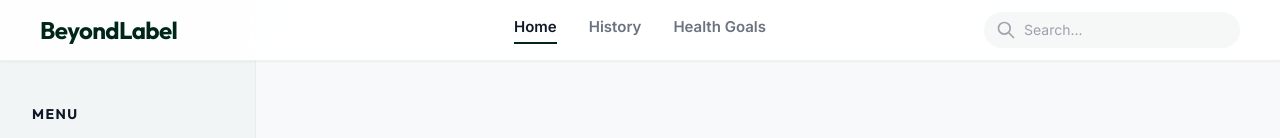
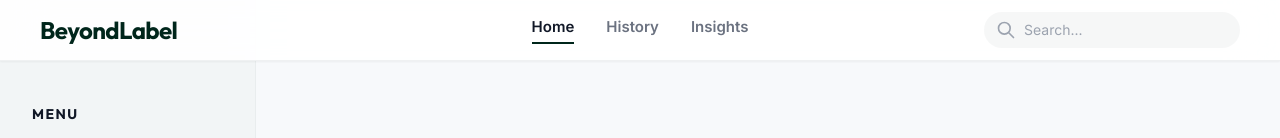
Before and after one commit to mrigank-raj/BeyondLabel, a React (Vite) app: page / in a window 1280 px wide. Shown: the top 138 px of the page. Built offline with nearby package versions, Linux system fonts and the light colour scheme; no server answers.

Commit message:
fix: replace dead Health Goals link with Insights in TopNavBar

```diff
--- a/src/components/layout/TopNavBar.jsx
+++ b/src/components/layout/TopNavBar.jsx
@@ -20,8 +20,11 @@ const TopNavBar = ({ currentTab, setCurrentTab }) => {
         >
           History
         </button>
-        <button className="pb-1 border-b-2 border-transparent text-gray-500 hover:text-gray-900 transition-colors">
-          Health Goals
+        <button
+          onClick={() => setCurrentTab('insights')}
+          className={`pb-1 border-b-2 transition-colors ${currentTab === 'insights' ? 'border-primary text-gray-900' : 'border-transparent text-gray-500 hover:text-gray-900'}`}
+        >
+          Insights
         </button>
       </div>
 
```
